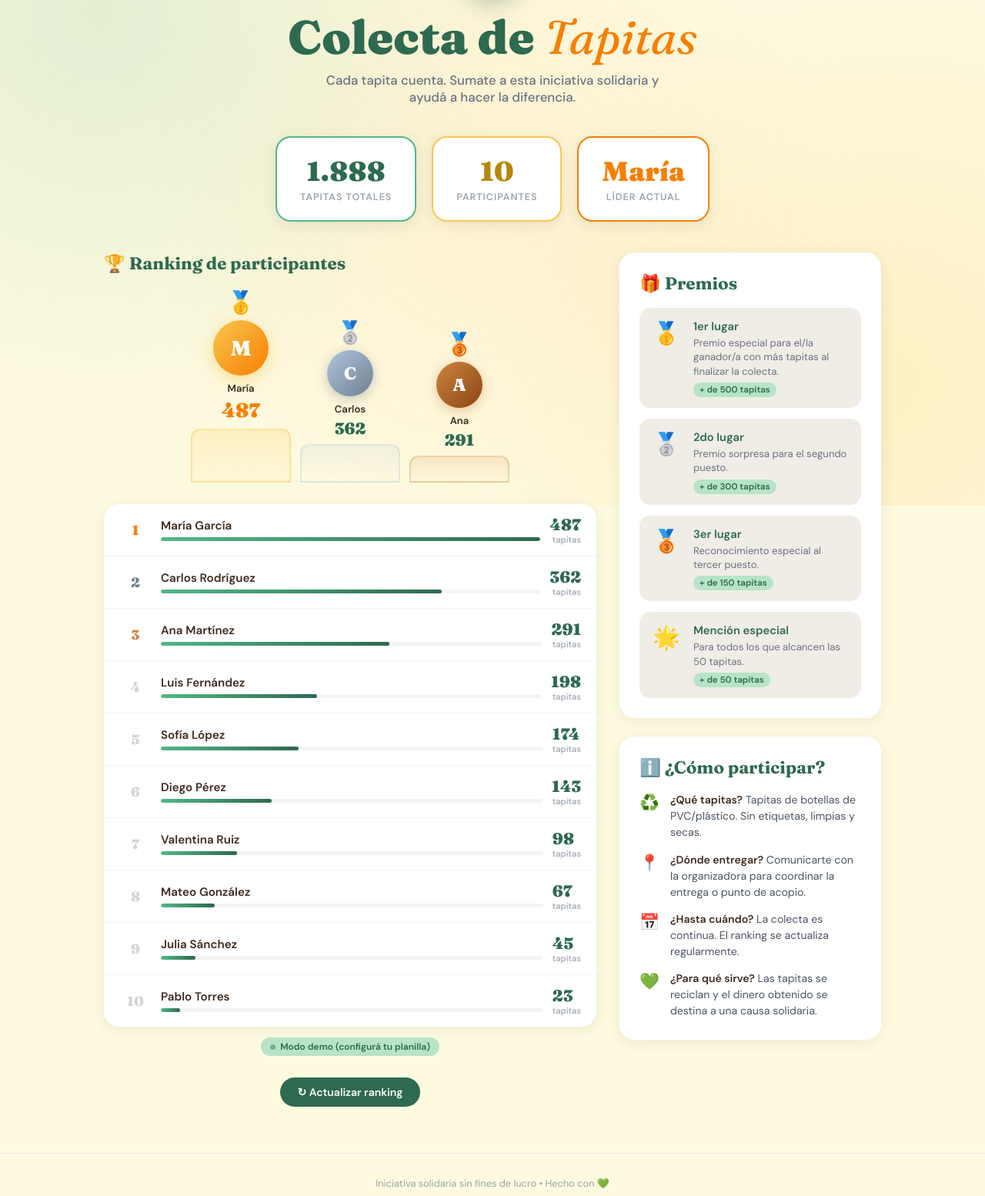
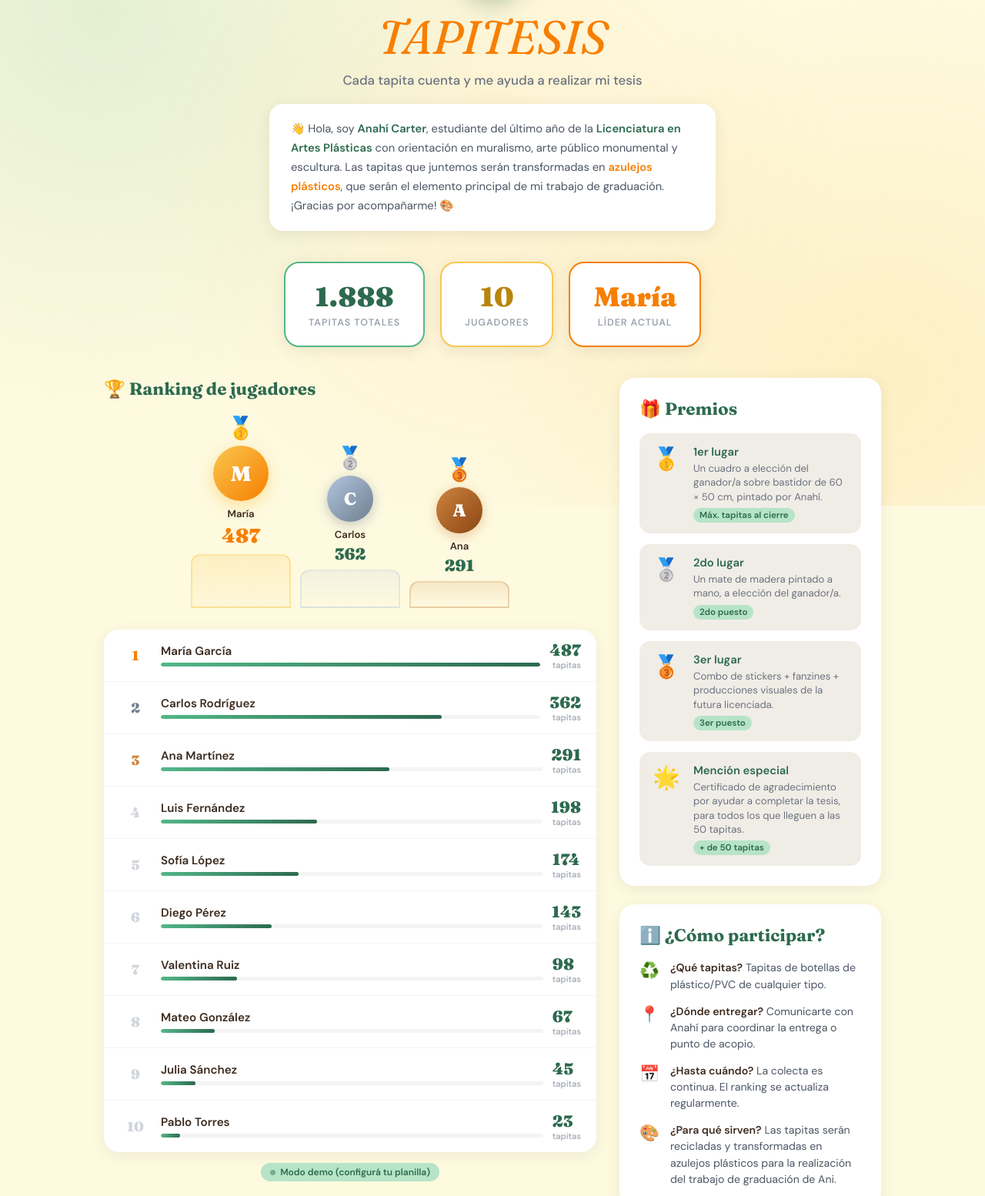
Before and after one commit to Monto97/colecta-tapitas, a plain HTML site: page index.html in a window 1280 px wide. Shown: the part 143-1697 px from the top of the page at 77% size. Drawn offline with Linux system fonts and the light colour scheme.

Commit message:
Add files via upload

```diff
--- a/index.html
+++ b/index.html
@@ -3,7 +3,7 @@
 <head>
 <meta charset="UTF-8">
 <meta name="viewport" content="width=device-width, initial-scale=1.0">
-<title>Ranking Tapitas 🎉</title>
+<title>TAPITESIS — Ranking</title>
 <link href="https://fonts.googleapis.com/css2?family=Fraunces:ital,wght@0,400;0,700;0,900;1,400&family=DM+Sans:wght@400;500;600&display=swap" rel="stylesheet">
 <style>
   :root {
@@ -480,8 +480,16 @@
 
 <header>
   <div class="logo-tapita">♻️</div>
-  <h1>Colecta de <span>Tapitas</span></h1>
-  <p class="subtitulo">Cada tapita cuenta. Sumate a esta iniciativa solidaria y ayudá a hacer la diferencia.</p>
+  <h1><span>TAPITESIS</span></h1>
+  <p class="subtitulo">Cada tapita cuenta y me ayuda a realizar mi tesis</p>
+  <div style="max-width:580px; margin: 20px auto 0; background: white; border-radius: 18px; padding: 20px 28px; box-shadow: 0 4px 20px rgba(0,0,0,0.07); text-align:left; position:relative; z-index:10;">
+    <p style="font-size:0.92rem; color:#4b5563; line-height:1.7;">
+      👋 Hola, soy <strong style="color:#2d6a4f">Anahí Carter</strong>, estudiante del último año de la
+      <strong style="color:#2d6a4f">Licenciatura en Artes Plásticas</strong> con orientación en muralismo,
+      arte público monumental y escultura. Las tapitas que juntemos serán transformadas en
+      <strong style="color:#f77f00">azulejos plásticos</strong>, que serán el elemento principal de mi trabajo de graduación. ¡Gracias por acompañarme! 🎨
+    </p>
+  </div>
 </header>
 
 <div class="stats-hero">
@@ -491,7 +499,7 @@
   </div>
   <div class="stat-card">
     <span class="stat-numero" id="statParticipantes">—</span>
-    <div class="stat-label">Participantes</div>
+    <div class="stat-label">Jugadores</div>
   </div>
   <div class="stat-card">
     <span class="stat-numero" id="statLider">—</span>
@@ -503,7 +511,7 @@
 
   <!-- RANKING -->
   <div>
-    <div class="seccion-titulo">🏆 Ranking de participantes</div>
+    <div class="seccion-titulo">🏆 Ranking de jugadores</div>
     <div id="podioContainer" class="podio"></div>
     <div class="lista-ranking" id="listaContainer">
       <div class="estado-msg">
@@ -528,36 +536,35 @@
     <div class="card">
       <div class="seccion-titulo">🎁 Premios</div>
       <div class="premios-lista" id="premiosLista">
-        <!-- Se puede editar esta sección con los premios reales -->
         <div class="premio-item">
           <div class="premio-icono">🥇</div>
           <div>
             <div class="premio-titulo">1er lugar</div>
-            <div class="premio-desc">Premio especial para el/la ganador/a con más tapitas al finalizar la colecta.</div>
-            <span class="premio-umbral">+ de 500 tapitas</span>
+            <div class="premio-desc">Un cuadro a elección del ganador/a sobre bastidor de 60 × 50 cm, pintado por Anahí.</div>
+            <span class="premio-umbral">Máx. tapitas al cierre</span>
           </div>
         </div>
         <div class="premio-item">
           <div class="premio-icono">🥈</div>
           <div>
             <div class="premio-titulo">2do lugar</div>
-            <div class="premio-desc">Premio sorpresa para el segundo puesto.</div>
-            <span class="premio-umbral">+ de 300 tapitas</span>
+            <div class="premio-desc">Un mate de madera pintado a mano, a elección del ganador/a.</div>
+            <span class="premio-umbral">2do puesto</span>
           </div>
         </div>
         <div class="premio-item">
           <div class="premio-icono">🥉</div>
           <div>
             <div class="premio-titulo">3er lugar</div>
-            <div class="premio-desc">Reconocimiento especial al tercer puesto.</div>
-            <span class="premio-umbral">+ de 150 tapitas</span>
+            <div class="premio-desc">Combo de stickers + fanzines + producciones visuales de la futura licenciada.</div>
+            <span class="premio-umbral">3er puesto</span>
           </div>
         </div>
         <div class="premio-item">
           <div class="premio-icono">🌟</div>
           <div>
             <div class="premio-titulo">Mención especial</div>
-            <div class="premio-desc">Para todos los que alcancen las 50 tapitas.</div>
+            <div class="premio-desc">Certificado de agradecimiento por ayudar a completar la tesis, para todos los que lleguen a las 50 tapitas.</div>
             <span class="premio-umbral">+ de 50 tapitas</span>
           </div>
         </div>
@@ -569,19 +576,19 @@
       <div class="seccion-titulo">ℹ️ ¿Cómo participar?</div>
       <div class="info-item">
         <div class="info-icono">♻️</div>
-        <div class="info-texto"><strong>¿Qué tapitas?</strong> Tapitas de botellas de PVC/plástico. Sin etiquetas, limpias y secas.</div>
+        <div class="info-texto"><strong>¿Qué tapitas?</strong> Tapitas de botellas de plástico/PVC de cualquier tipo.</div>
       </div>
       <div class="info-item">
         <div class="info-icono">📍</div>
-        <div class="info-texto"><strong>¿Dónde entregar?</strong> Comunicarte con la organizadora para coordinar la entrega o punto de acopio.</div>
+        <div class="info-texto"><strong>¿Dónde entregar?</strong> Comunicarte con Anahí para coordinar la entrega o punto de acopio.</div>
       </div>
       <div class="info-item">
         <div class="info-icono">📅</div>
         <div class="info-texto"><strong>¿Hasta cuándo?</strong> La colecta es continua. El ranking se actualiza regularmente.</div>
       </div>
       <div class="info-item">
-        <div class="info-icono">💚</div>
-        <div class="info-texto"><strong>¿Para qué sirve?</strong> Las tapitas se reciclan y el dinero obtenido se destina a una causa solidaria.</div>
+        <div class="info-icono">🎨</div>
+        <div class="info-texto"><strong>¿Para qué sirven?</strong> Las tapitas serán recicladas y transformadas en azulejos plásticos para la realización del trabajo de graduación de Ani.</div>
       </div>
     </div>
 
@@ -589,7 +596,7 @@
 </div>
 
 <footer>
-  <div>Iniciativa solidaria sin fines de lucro • Hecho con 💚</div>
+  <div>TAPITESIS • Proyecto de graduación de Anahí Carter • Hecho con 💚</div>
 </footer>
 
 <script>
```
